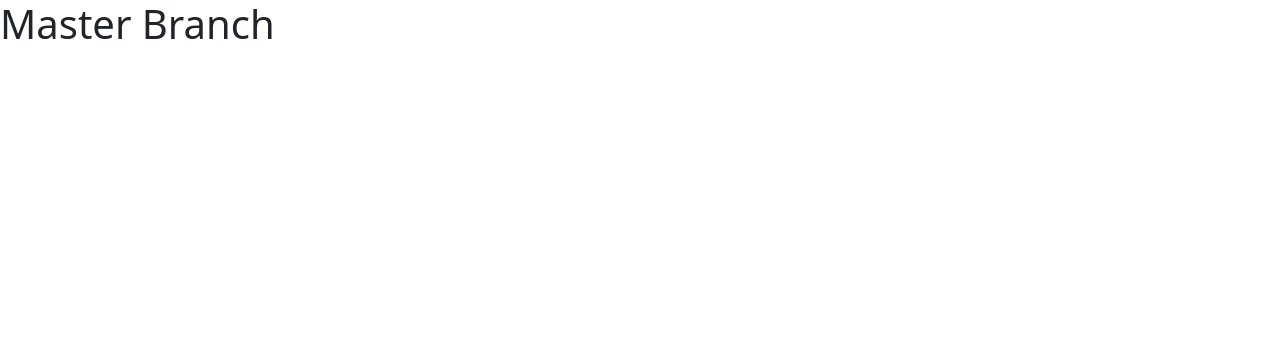
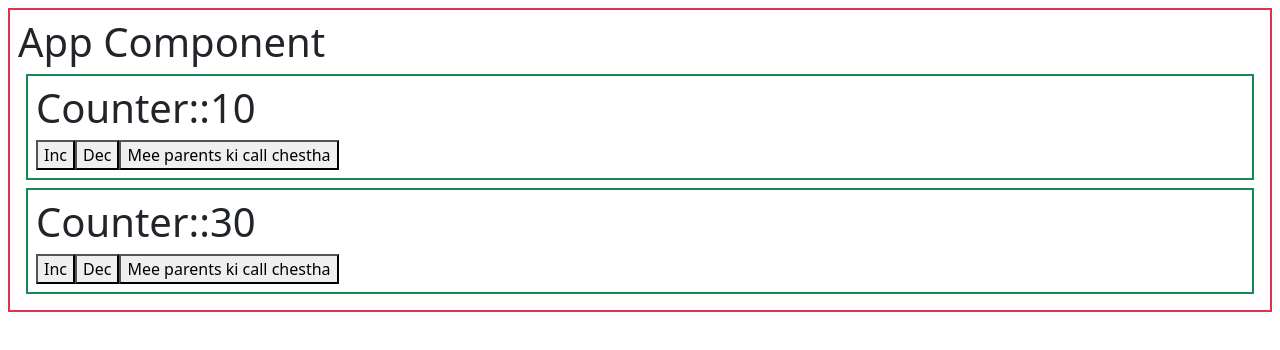
Before and after one commit to edupoly/rb53app, a React (Vite) app: page / in a window 1280 px wide. Shown: the top 350 px of the page. Built offline with nearby package versions, Linux system fonts and the light colour scheme.

Commit message:
useEffectBasics

```diff
--- a/src/App.jsx
+++ b/src/App.jsx
@@ -1,8 +1,20 @@
+import { useEffect } from "react";
+import Counter from "./Counter";
+
 function App() {
+  console.log("App Component Rendered");
+  useEffect(() => {
+    console.log("App Component Mounted");
+  }, []);
+  useEffect(() => {
+    console.log("App Component Updated");
+  });
   return (
-    <>
-      <h1>Master Branch</h1>
-    </>
+    <div className="border border-2 p-2 m-2 border-danger">
+      <h1>App Component</h1>
+      <Counter a={10} s={20}></Counter>
+      <Counter a={30} s={50}></Counter>
+    </div>
   );
 }
 
--- /dev/null
+++ b/src/Counter.jsx
@@ -0,0 +1,49 @@
+import { useState, useEffect } from "react";
+
+function Counter({ a, s, p }) {
+  console.log("Counter Rendered");
+  var [count, setCountFn] = useState(a);
+
+  function incCount() {
+    setCountFn(count + s);
+  }
+  function decCount() {
+    setCountFn(count - s);
+  }
+
+  useEffect(() => {
+    console.log("Counter Mounted");
+  }, []);
+
+  useEffect(() => {
+    console.log("Counter Updated");
+  });
+
+  return (
+    <div className="border border-2 border-success p-2 m-2">
+      <h1>Counter::{count}</h1>
+      <button
+        onClick={() => {
+          incCount();
+        }}
+      >
+        Inc
+      </button>
+      <button
+        onClick={() => {
+          decCount();
+        }}
+      >
+        Dec
+      </button>
+      <button
+        onClick={() => {
+          p(count);
+        }}
+      >
+        Mee parents ki call chestha
+      </button>
+    </div>
+  );
+}
+export default Counter;
```
